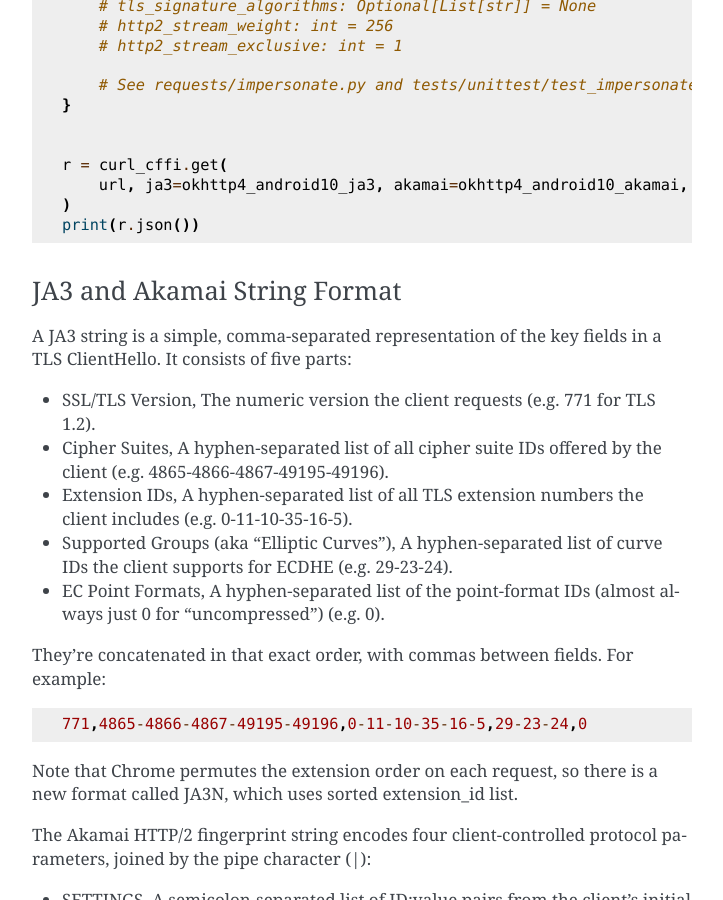
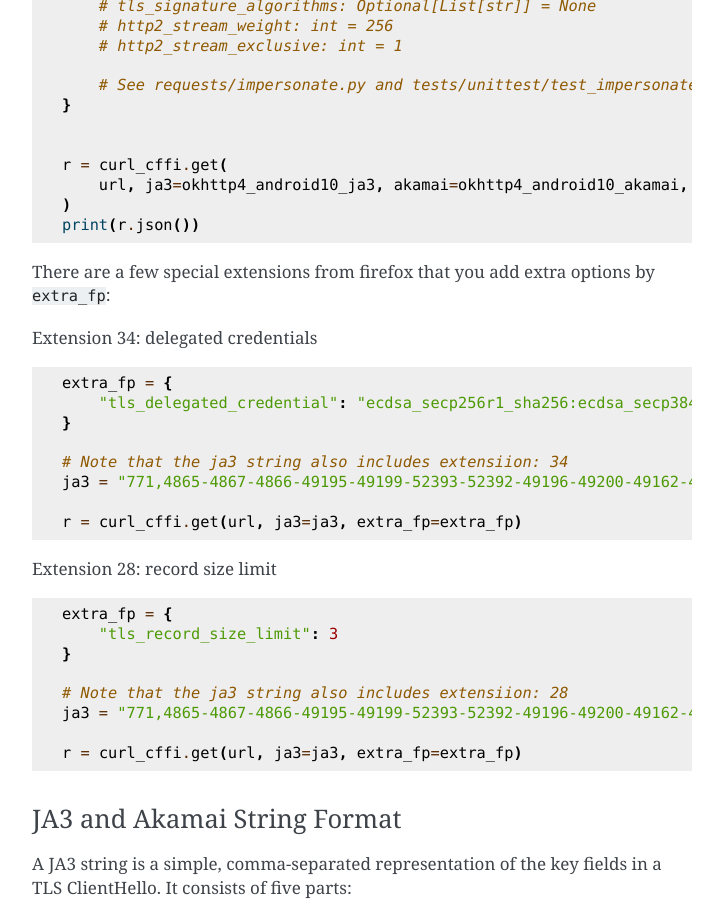
Before and after one commit to lexiforest/curl_cffi, a Sphinx documentation site: the page built from docs/impersonate.rst, in a window 1280 px wide and 900 px high, scrolled down 2807 px. Shown: the whole window, without its empty margins (388-1111 px from the left). Built offline with Sphinx 7.4.7, drawn with Linux system fonts in a browser that asks for light colours; some of the changed text lies outside the part shown.

Commit message:
Add toggle for firefox specific extensions

```diff
--- a/docs/impersonate.rst
+++ b/docs/impersonate.rst
@@ -125,6 +125,36 @@ You can retrieve the JA3 and Akamai strings using tools like WireShark or from T
        url, ja3=okhttp4_android10_ja3, akamai=okhttp4_android10_akamai, extra_fp=extra_fp
    )
    print(r.json())
+
+
+There are a few special extensions from firefox that you add extra options by ``extra_fp``:
+
+Extension 34: delegated credentials
+
+.. code-block:: python
+
+   extra_fp = {
+       "tls_delegated_credential": "ecdsa_secp256r1_sha256:ecdsa_secp384r1_sha384:ecdsa_secp521r1_sha512:ecdsa_sha1"
+   }
+
+   # Note that the ja3 string also includes extensiion: 34
+   ja3 = "771,4865-4867-4866-49195-49199-52393-52392-49196-49200-49162-49161-49171-49172-156-157-47-53,0-23-65281-10-11-35-16-5-34-18-51-43-13-45-28-27-65037,4588-29-23-24-25-256-257,0"
+
+   r = curl_cffi.get(url, ja3=ja3, extra_fp=extra_fp)
+
+Extension 28: record size limit
+
+.. code-block:: python
+
+   extra_fp = {
+       "tls_record_size_limit": 3
+   }
+
+   # Note that the ja3 string also includes extensiion: 28
+   ja3 = "771,4865-4867-4866-49195-49199-52393-52392-49196-49200-49162-49161-49171-49172-156-157-47-53,0-23-65281-10-11-35-16-5-34-18-51-43-13-45-28-27-65037,4588-29-23-24-25-256-257,0"
+
+   r = curl_cffi.get(url, ja3=ja3, extra_fp=extra_fp)
+
 
 JA3 and Akamai String Format
 ~~~~~~~~~~~~~~~~~~~~~~~~~~~~
```
Also changed, not shown: other parts of docs/impersonate.rst (+8 -8 lines), 3 other files.
